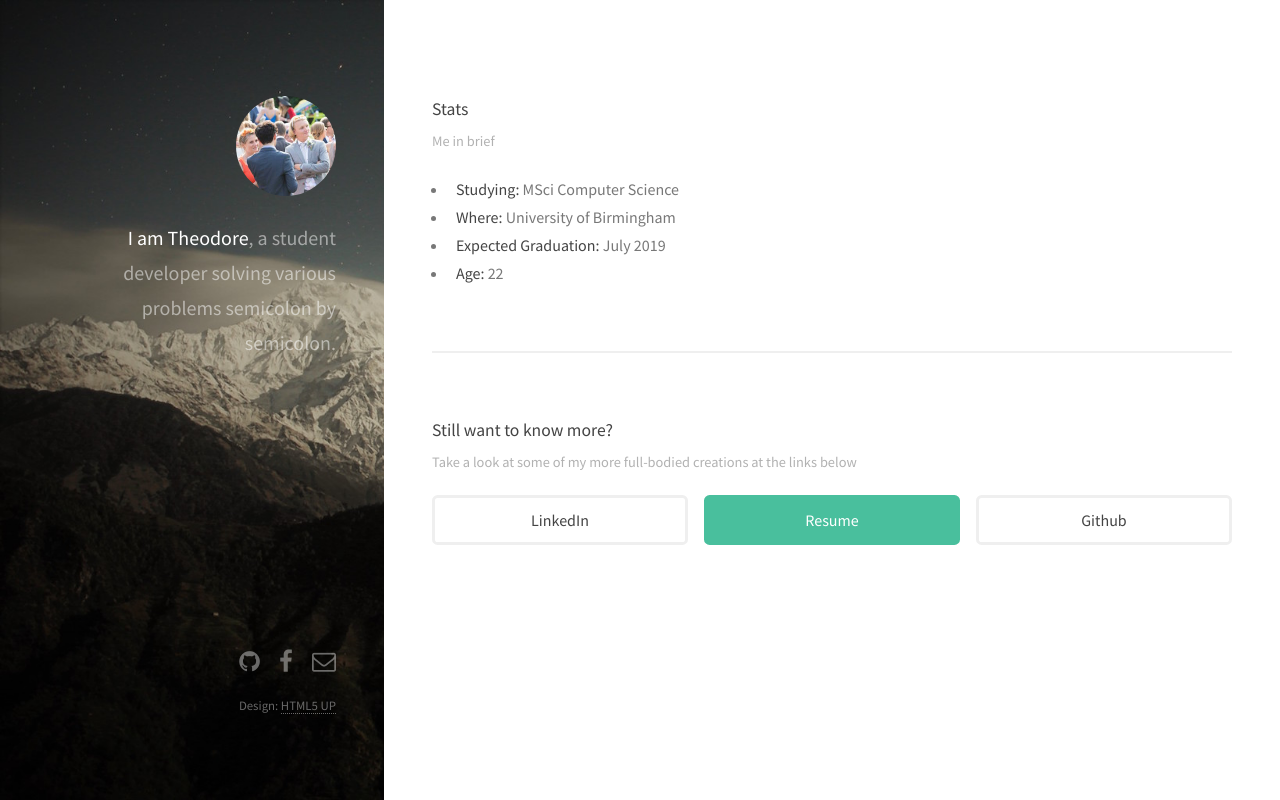
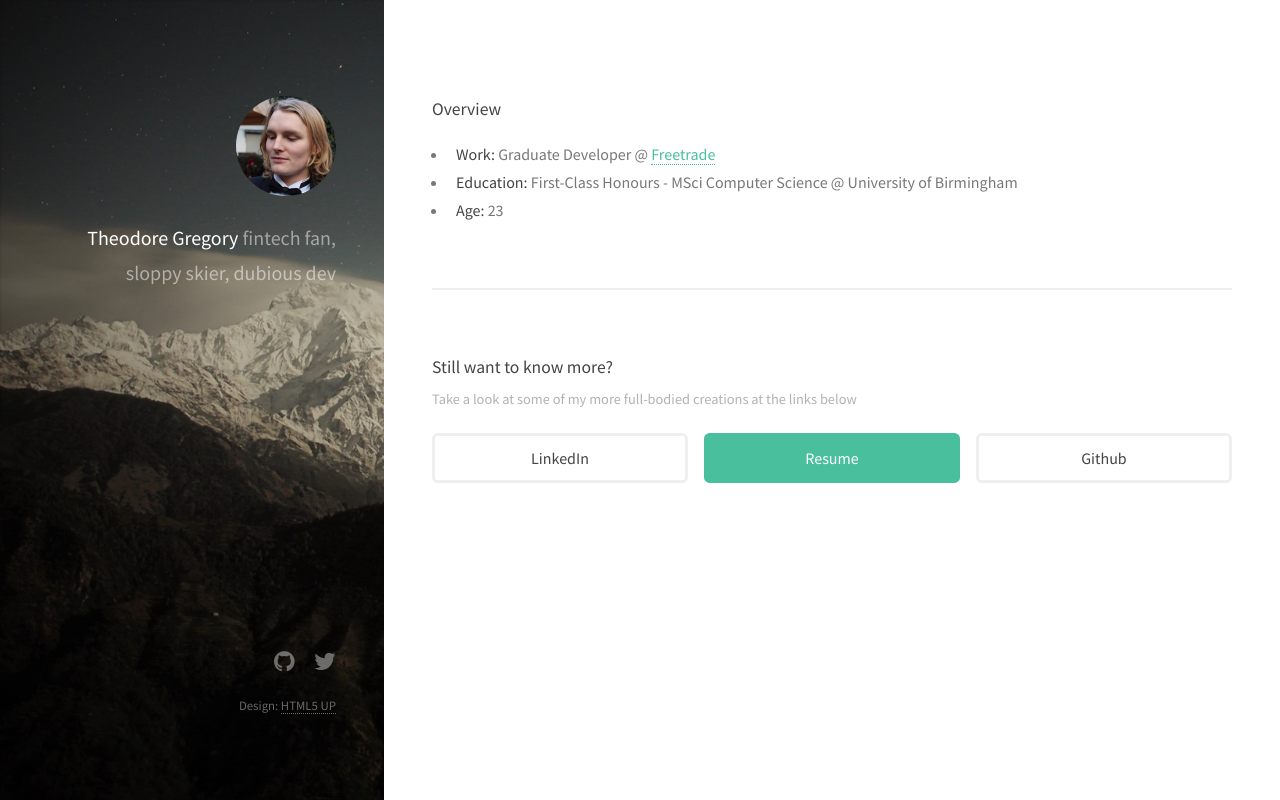
Before and after one commit to tjmgregory/theooos.github.io, a plain HTML site: page index.html in a window 1280 px wide. Drawn offline with Linux system fonts and the light colour scheme.

Commit message:
Updates info

```diff
--- a/assets/css/main.css
+++ b/assets/css/main.css
@@ -2463,7 +2463,7 @@
 	#header {
 		background-color: #1f1815;
 		background-attachment: fixed;
-		background-image: url("../../images/bg.jpg");
+		background-image: url("../bg.jpg");
 		background-position: top left;
 		background-repeat: no-repeat;
 		background-size: auto 100%;
@@ -2929,7 +2929,7 @@
 			#footer {
 				background-attachment: scroll;
 				background-color: #1f1815;
-				background-image: url("../../images/bg.jpg");
+				background-image: url("../bg.jpg");
 				background-position: bottom center;
 				background-repeat: no-repeat;
 				background-size: cover;
--- a/index.html
+++ b/index.html
@@ -1,4 +1,4 @@
-<!DOCTYPE HTML>
+<!DOCTYPE html>
 <!--
 	Strata by HTML5 UP
 	html5up.net | @n33co
@@ -10,63 +10,99 @@
         <meta charset="utf-8" />
         <meta name="viewport" content="width=device-width, initial-scale=1" />
         <link rel="stylesheet" href="assets/css/main.css" />
-		<link rel="shortcut icon" href="favicon.ico" />
+        <link rel="shortcut icon" href="assets/favicon.ico" />
     </head>
     <body id="top">
-
         <!-- Header -->
         <header id="header">
-				<a href="#" class="image avatar"><img src="images/avatar.jpg" alt="" /></a>
-				<h1><strong>I am Theodore</strong>, a student developer<br/>
-				solving various problems<br />
-				semicolon by semicolon.</h1>
+            <a href="#" class="image avatar"
+                ><img src="assets/avatar.jpg" alt=""
+            /></a>
+            <h1>
+                <strong>Theodore Gregory</strong> <br />fintech fan, sloppy
+                skier, dubious dev
+            </h1>
         </header>
 
         <!-- Main -->
         <div id="main">
-
             <!-- One -->
             <section id="one">
                 <header>
-                            <h4>Stats</h4>
-                            <p>Me in brief</p>
+                    <h4>Overview</h4>
                 </header>
 
                 <ul class="al">
-						<li><strong>Studying: </strong>MSci Computer Science</li>
-						<li><strong>Where: </strong>University of Birmingham</li>
-                        <li><strong>Expected Graduation:</strong> July 2019</li>
-						<li><strong>Age: </strong>22</li>
+                    <li>
+                        <strong>Work: </strong>Graduate Developer @
+                        <a href="https://freetrade.io">Freetrade</a>
+                    </li>
+                    <li>
+                        <strong>Education: </strong>First-Class Honours - MSci
+                        Computer Science @ University of Birmingham
+                    </li>
+                    <li>
+                        <strong>Age: </strong><span id="age">Who knows?</span>
+                    </li>
                 </ul>
-
             </section>
             <section id="two">
                 <header>
                     <h4>Still want to know more?</h4>
-                            <p>Take a look at some of my more full-bodied creations at the links below</p>
+                    <p>
+                        Take a look at some of my more full-bodied creations at
+                        the links below
+                    </p>
                 </header>
 
                 <ul class="actions fit">
-							<li><a href="https://www.linkedin.com/in/tjmgregory" class="button fit">LinkedIn</a></li>
-                            <li><a href="Theo Gregory - CV.pdf" class="button special fit">Resume</a></li>
-                        	<li><a href="https://github.com/theooos" class="button fit">Github</a></li>
+                    <li>
+                        <a
+                            href="https://www.linkedin.com/in/tjmgregory"
+                            class="button fit"
+                            >LinkedIn</a
+                        >
+                    </li>
+                    <li>
+                        <a
+                            href="assets/Theo Gregory - CV.pdf"
+                            class="button special fit"
+                            >Resume</a
+                        >
+                    </li>
+                    <li>
+                        <a href="https://github.com/theooos" class="button fit"
+                            >Github</a
+                        >
+                    </li>
                 </ul>
             </section>
-
         </div>
 
         <!-- Footer -->
         <footer id="footer">
-
             <ul class="icons">
-					<li><a href="https://www.github.com/theooos" class="icon fa-github"><span class="label">Github</span></a></li>
-					<li><a href="https://www.facebook.com/tjmgregory" class="icon fa-facebook"><span class="label">Twitter</span></a></li>
-					<li><a href="mailto:tjmg@outlook.com" class="icon fa-envelope-o"><span class="label">Email</span></a></li>
+                <li>
+                    <a
+                        href="https://www.github.com/theooos"
+                        class="icon fa-github"
+                        ><span class="label">Github</span></a
+                    >
+                </li>
+                <li>
+                    <a
+                        href="https://twitter.com/theooos"
+                        class="icon fa-twitter"
+                        ><span class="label">Twitter</span></a
+                    >
+                </li>
             </ul>
             <ul class="copyright">
                 <li>Design: <a href="http://html5up.net">HTML5 UP</a></li>
             </ul>
         </footer>
-
     </body>
+    <script>
+        document.getElementById('age').innerHTML = 23
+    </script>
 </html>
```
Also changed, not shown: .prettierrc.yaml (added), assets/avatar.jpg (added), assets/bg.jpg (renamed from images/bg.jpg), assets/favicon.ico (renamed from favicon.ico), assets/lion.png (renamed from images/lion.png), images/avatar.jpg (deleted), 4 other files. Lines whose indentation alone changed are shown as unchanged.
